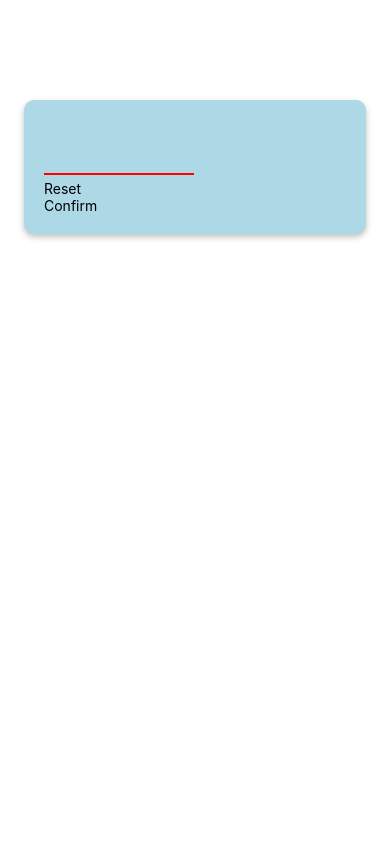
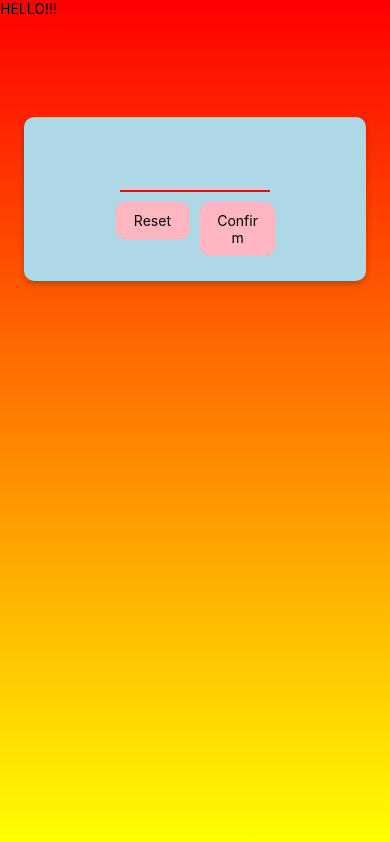
Before and after one commit to Elena-Weber/trick-your-phone, a React Native app: screen / in a window 390 px wide. Built offline with nearby package versions, Linux system fonts and the light colour scheme.

Commit message:
add gradient

```diff
--- a/App.js
+++ b/App.js
@@ -1,20 +1,23 @@
 import { StatusBar } from 'expo-status-bar';
 import { StyleSheet, Text, View } from 'react-native';
 import Start from './screens/Start';
+import { LinearGradient } from 'expo-linear-gradient';
 
 export default function App() {
   return (
-      // <Text>HELLO!!!</Text>
-      // <StatusBar style="auto" />
-      <Start />
+    <LinearGradient
+      colors={['red', 'yellow']}
+      style={styles.container} >
+        <StatusBar style="auto" />
+        <Text>HELLO!!!</Text>
+        <Start />
+    </LinearGradient>
   );
 }
 
 const styles = StyleSheet.create({
   container: {
-    // flex: 1,
-    // backgroundColor: '#fff',
-    // alignItems: 'center',
-    // justifyContent: 'center',
+    flex: 1, // occupies whole screen
+    // backgroundColor: 'lightyellow',
   },
 });
--- a/components/MainBtn.js
+++ b/components/MainBtn.js
@@ -1,11 +1,43 @@
-import { Text, View } from 'react-native';
+import { Text, View, Pressable, StyleSheet } from 'react-native';
 
 function MainBtn({children}) {
+    function pressHandler() {
+        console.log("click")
+    }
     return (
-        <View>
-            <Text>{children}</Text>
+        <View style={styles.buttonsViewContainer} >
+            <Pressable onPress={pressHandler}
+            style={({pressed}) => pressed ? [styles.pressed, styles.buttonsPressableContainer] : styles.buttonsPressableContainer}
+            android_ripple={{color: 'blue'}} >
+                <Text style={styles.buttonText} >{children}</Text>
+            </Pressable>
         </View>
     )
 }
 
 export default MainBtn;
+
+const styles = StyleSheet.create({
+    buttonsViewContainer: {
+        borderRadius: 10,
+        margin: 5,
+        overflow: 'hidden'
+    },
+    buttonsPressableContainer: {
+        backgroundColor: 'lightpink',
+        paddingVertical: 10,
+        paddingHorizontal: 15,
+        elevation: 3, // shadow for Android, from 0 to ...
+        shadowColor: 'black', // shadow for iPhone, 4 attributes
+        shadowOffset: {width: 0, height: 2},
+        shadowRadius: 3,
+        shadowOpacity: 0.25,
+    },
+    buttonText: {
+        color: 'black',
+        textAlign: 'center'
+    },
+    pressed: {
+        opacity: 0.75
+    }
+});
--- a/package.json
+++ b/package.json
@@ -11,6 +11,7 @@
   },
   "dependencies": {
     "expo": "~45.0.0",
+    "expo-linear-gradient": "~11.3.0",
     "expo-status-bar": "~1.3.0",
     "react": "17.0.2",
     "react-dom": "17.0.2",
--- a/screens/Start.js
+++ b/screens/Start.js
@@ -5,8 +5,14 @@ function Start() {
     return (
         <View style={styles.inputContainer}>
             <TextInput style={styles.input} maxLength={2} keyboardType="number-pad" autoCapitalize='none' autoCorrect={false} />
-            <MainBtn>Reset</MainBtn>
-            <MainBtn>Confirm</MainBtn>
+            <View style={styles.buttonsContainer}>
+                <View style={styles.button}>
+                    <MainBtn>Reset</MainBtn>
+                </View>
+                <View style={styles.button}>
+                    <MainBtn>Confirm</MainBtn>
+                </View>
+            </View>
         </View>
     )
 }
@@ -24,7 +30,9 @@ const styles = StyleSheet.create({
         shadowColor: 'black', // shadow for iPhone, 4 attributes
         shadowOffset: {width: 0, height: 3},
         shadowRadius: 6,
-        shadowOpacity: 0.25
+        shadowOpacity: 0.25,
+        justifyContent: 'center',
+        alignItems: 'center'
     },
     input: {
         borderBottomColor: 'red',
@@ -36,5 +44,11 @@ const styles = StyleSheet.create({
         fontWeight: 'bold',
         width: 150,
         textAlign: 'center'
+    },
+    buttonsContainer: {
+        flexDirection: 'row'
+    },
+    button: {
+        flex: 1
     }
 });
```
Also changed, not shown: 1 other file (tests, documents, lock files or other folders).
